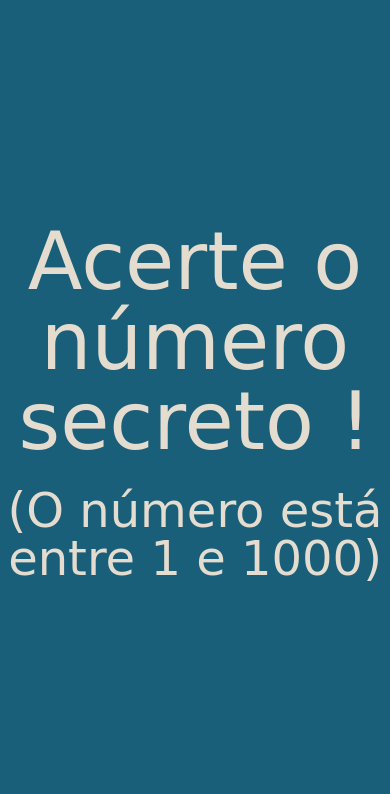
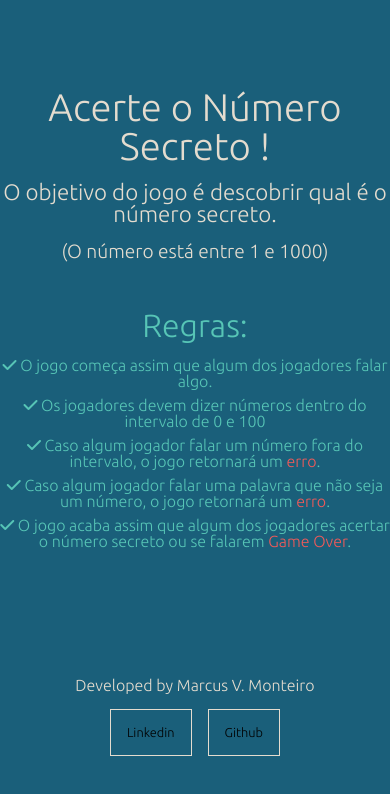
Before and after one commit to mvmonteiro/JS_Projects, a plain HTML site: page Secret_Number/index.html in a window 390 px wide. Drawn offline with nearby package versions, Linux system fonts and the light colour scheme; a web font is replaced by a local one.

Commit message:
introducing mobile version and some display modificantion.

```diff
--- a/Secret_Number/app/audio.js
+++ b/Secret_Number/app/audio.js
@@ -1,4 +1,5 @@
 const elementoChute = document.getElementById('chute');
+const divDescricao = document.getElementById('descricao');
 
 window.SpeechRecognition = window.SpeechRecognition || webkitSpeechRecognition;
 
@@ -15,6 +16,11 @@ function onSpeak(evento) {
 }
 
 function exibeChuteNaTela(chute) {
+    divDescricao.innerHTML = `
+        <h1>Acerte o número secreto !</h1>
+        <p>(O número está entre <span id="menor-valor">0</span> e <span id="maior-valor">100</span>)<p>
+    `
+
     elementoChute.innerHTML = `
         <div>Você disse</div>
         <span class="box">${chute}</span>
--- a/Secret_Number/app/sort.js
+++ b/Secret_Number/app/sort.js
@@ -10,3 +10,5 @@ function gerarNumeroAleatorio () {
 
 elementoMenorValor.innerHTML = menorValor;
 elementoMaiorValor.innerHTML = maiorValor;
+
+console.log(numeroSecreto);
--- a/Secret_Number/app/validation.js
+++ b/Secret_Number/app/validation.js
@@ -6,38 +6,37 @@ function validacaoChute(chute) {
 
             document.body.innerHTML =
                 `
-                <h2 class="over">Game Over!!!</h2>
-                <h3>Pressione o botão para jogar novamente</h3>
-                <button id="jogar-novamente" class="btn-jogar" >Jogar novamente</button>
+                <h2 class="h2-over">Game Over!!!</h2>
+                <h3 class="h3-over">Pressione o botão para jogar novamente</h3>
+                <button id="jogar-novamente" class="btn-jogar">Jogar novamente</button>
                 `
                 document.body.style.backgroundColor = "black";
-                document.body.style.color = "red";
         }
         else {
-            elementoChute.innerHTML += '<div>Valor inválido: você deve falar um número.</div>';
+            elementoChute.innerHTML += '<div class="invalido"><strong>Valor inválido</strong>: você deve falar um número.</div>';
         }
         return
     }
 
     if (numeroMaiorQueLimite(numero)) {
-        elementoChute.innerHTML += `<div>Valor inválido: o número secreto está entre ${menorValor} e ${maiorValor}.</div>`
+        elementoChute.innerHTML += `<div class="invalido"><strong>Valor inválido</strong>: o número secreto está entre ${menorValor} e ${maiorValor}.</div>`
         return
     }
 
     if (numero === numeroSecreto) {
         document.body.innerHTML = `
-            <h2>Você acertou !!</h2>
-            <h3>O número secreto era ${numeroSecreto}</h3>
+            <h2 class="h2-acertou">Você acertou !!</h2>
+            <h3 class="h3-acertou">O número secreto era ${numeroSecreto}</h3>
 
             <button id="jogar-novamente" class="btn-jogar">Jogar novamente</button>
         `
     } else if (numero > numeroSecreto) {
         elementoChute.innerHTML += `
-            <div>O número secreto é menor <i class="fa-solid fa-arrow-down-long"></i></div>
+            <div class="dica">O número secreto é menor <i class="fa-solid fa-arrow-down-long"></i></div>
         `
     } else {
         elementoChute.innerHTML += `
-            <div>O número secreto é maior <i class="fa-solid fa-arrow-up-long"></i></div>
+            <div class="dica">O número secreto é maior <i class="fa-solid fa-arrow-up-long"></i></div>
         `
     }
 }
--- a/Secret_Number/index.html
+++ b/Secret_Number/index.html
@@ -10,15 +10,33 @@
     <title>Número Secreto</title>
 </head>
 <body>
-    <h1>Acerte o número secreto !</h1>
-
-    <h3>(O número está entre <span id="menor-valor">0</span> e <span id="maior-valor">100</span>)</h3>
+    <div id="descricao" class="texto-descricao">
+        <h1>Acerte o Número Secreto !</h1>
+        <h2>O objetivo do jogo é descobrir qual é o número secreto.</h2>
+        <p>(O número está entre <span id="menor-valor">0</span> e <span id="maior-valor">100</span>)</p>
+        <h3>Regras:</h3>
+        <ul>
+            <li><i class="fa-solid fa-check"></i> O jogo começa assim que algum dos jogadores falar algo.</li>
+            <li><i class="fa-solid fa-check"></i> Os jogadores devem dizer números dentro do intervalo de <span id="menor-valor">0</span> e <span id="maior-valor">100</span></li>
+            <li><i class="fa-solid fa-check"></i> Caso algum jogador falar um número fora do intervalo, o jogo retornará um <strong>erro</strong>.</li>
+            <li><i class="fa-solid fa-check"></i> Caso algum jogador falar uma palavra que não seja um número, o jogo retornará um <strong>erro</strong>.</li>
+            <li><i class="fa-solid fa-check"></i> O jogo acaba assim que algum dos jogadores acertar o número secreto ou se falarem <strong>Game Over</strong>.</li>
+        </ul>
+    </div>
 
     <div id="chute" class="mensagem">
         <!-- <div>Você disse:</div>
         <span class="box">20</span>
         <div>O número secreto é maior <i class="fa-solid fa-arrow-up-long"></i></div> -->
     </div>
+
+    <footer>
+        <h1 class="footer-h1">Developed by Marcus V. Monteiro</h1>
+        <div class="links">
+            <a href="https://www.linkedin.com/in/marcusvmonteiro/">Linkedin</a>
+            <a href="https://github.com/mvmonteiro">Github</a>
+        </div>
+    </footer>
     <script src="app/sort.js"></script>
     <script src="app/audio.js"></script>
     <script src="app/validation.js"></script>
--- a/Secret_Number/style.css
+++ b/Secret_Number/style.css
@@ -1,8 +1,9 @@
-@import url('https://fonts.googleapis.com/css2?family=DynaPuff&display=swap');
+@import url('https://fonts.googleapis.com/css2?family=Ubuntu:wght@300&display=swap');
 
 :root {
-    --font-family: 'DynaPuff', cursive;
+    --font-family: 'Ubuntu', sans-serif;
     --cor-primaria: #E4DCCF;
+    --cor-secundaria: #57C5B6;
     --cor-bg: #1A5F7A;
 }
 
@@ -24,13 +25,28 @@ h1 {
 }
 
 h2 {
-    font-size: 4rem;
-    color: #57C5B6;
+    font-size: 2rem;
+    margin: 2rem 0;
 }
 
 h3 {
-    font-size: 3rem;
-    margin-top: 1.5rem;
+    font-size: 2.5rem;
+    margin: 2rem 0 1rem 0;
+    color: var(--cor-secundaria);
+}
+
+p {
+    font-size: 2rem;
+}
+
+li {
+    font-size: 1.8rem;
+    margin-bottom: 0.5rem;
+    color: var(--cor-secundaria);
+}
+
+strong {
+    color: #F15A59;
 }
 
 .mensagem {
@@ -56,6 +72,128 @@ h3 {
     cursor: pointer;
 }
 
-.over {
+.h2-acertou {
+    font-size: 4rem;
+    color: var(--cor-secundaria);
+}
+
+.h3-acertou {
+    font-size: 3rem;
+    margin-top: 1.5rem;
+    color: var(--cor-primaria);
+}
+
+.h2-over {
     color: red;
+    font-size: 4rem;
+    border: 1px solid red;
+    padding: 1.5rem;
 }
+
+.h3-over {
+    color: red;
+    margin: 5rem 0 0 0;
+}
+
+footer {
+    display: flex;
+    flex-direction: column;
+    margin-top: 5rem;
+}
+
+.footer-h1 {
+    font-size: 1.5rem;
+}
+
+.links {
+    display: flex;
+    justify-content: center;
+    gap: 2rem;
+}
+
+a {
+    font-size: 1.5rem;
+    text-decoration: none;
+    margin-top: 1rem;
+    border: 1px solid var(--cor-primaria);
+    padding: 1rem;
+    color: black;
+
+    box-sizing: content-box;
+}
+
+a:hover {
+    background: var(--cor-primaria);
+}
+
+@media screen and (max-width: 450px) {
+    h1 {
+        font-size: 2.4rem;
+    }
+
+    h2 {
+        font-size: 1.4rem;
+        margin: 1rem 0;
+    }
+
+    h3 {
+        font-size: 2rem;
+        margin: 3rem 0 1rem 0;
+        color: var(--cor-secundaria);
+    }
+
+    p {
+        font-size: 1.2rem;
+    }
+
+    li {
+        font-size: 1rem;
+
+        color: var(--cor-secundaria);
+    }
+
+    .box {
+        font-size: 6rem;
+    }
+
+    .dica {
+        font-size: 1.5rem;
+    }
+
+    .invalido {
+        font-size: 1.5rem;
+    }
+
+    .h2-over {
+        font-size: 3.2rem;
+        padding: 1.2rem;
+    }
+
+    .h3-over {
+        font-size: 1.5rem;
+    }
+
+    .h2-acertou {
+        font-size: 3rem;
+    }
+
+    .h3-acertou {
+        font-size: 1.8rem;
+    }
+
+    .footer-h1 {
+        font-size: 1rem;
+    }
+
+    .links {
+        gap: 1rem;
+    }
+
+    a {
+        font-size: 0.8rem;
+    }
+
+    a:hover {
+        background: var(--cor-primaria);
+    }
+}
```
Also changed, not shown: Secret_Number/README.md.
